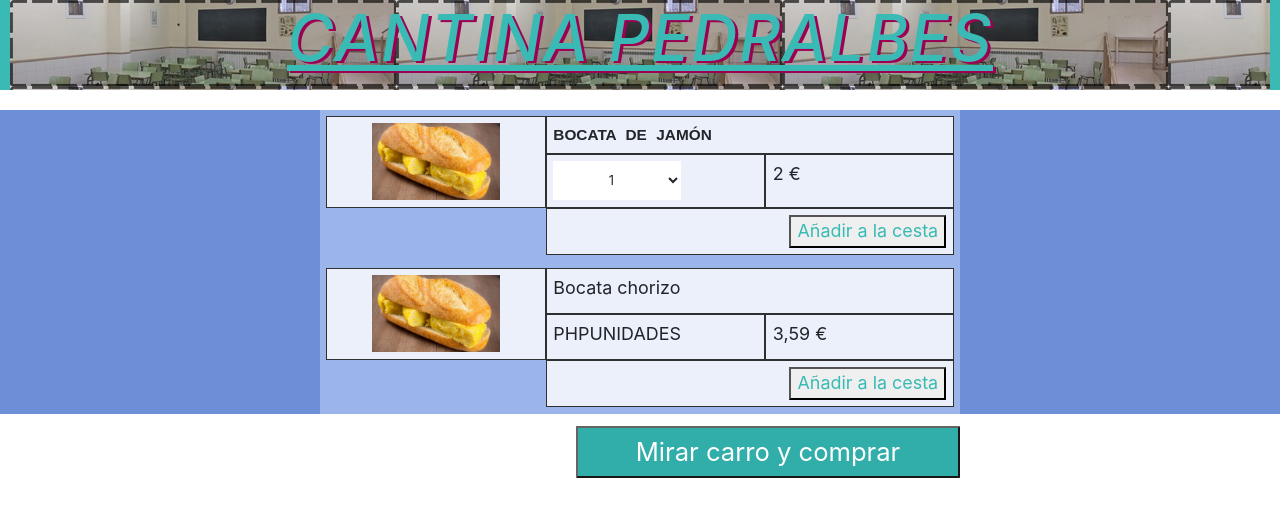
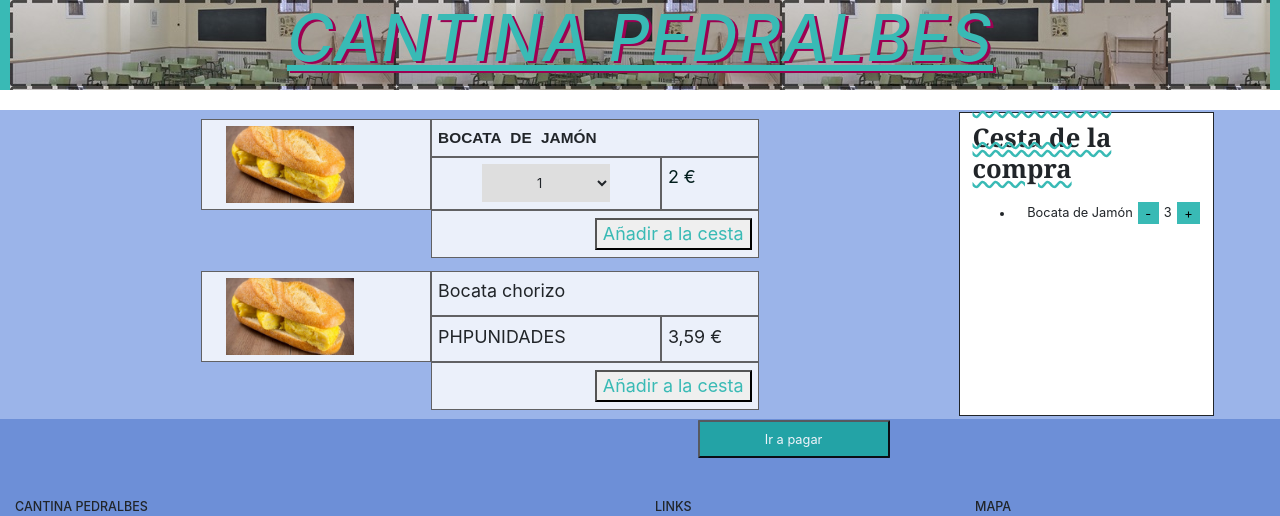
Before and after one commit to RiSoKa44/projecteCantina, a PHP site: page /menu.php in a window 1280 px wide; the page is wider, and only the part inside the window is pictured. Shown: the top 516 px of that part. Run offline with PHP 8.4, Linux system fonts and the light colour scheme.

Commit message:
lista de la compra lateral en menu

```diff
--- a/css/menu.css
+++ b/css/menu.css
@@ -19,23 +19,30 @@
 }
 
 .imgProd {
-  margin-left: 3vw;
+  margin-left: 1.4vw;
   height: 6vw;
   max-width: 10vw;
 }
-
-.grid-container {
-  width: 50%;
+.gridGeneral{
+  width: 100%;
   margin: auto;
   display: grid;
-  grid-template-columns: 35% 35% 30%;
+  grid-template-columns: 75% 25%;
+  background-color: #9BB4E9;
+  padding: 0.2vw;
+}
+.grid-container {
+  width: 70%;
+  margin-left: 15vw;
+  display: grid;
+  grid-template-columns: 35% 35% 15%;
   background-color: #9BB4E9;
   padding: 0.5vw;
 }
 
 .grid-item {
   background-color: rgba(255, 255, 255, 0.8);
-  border: 0.1vw solid rgba(0, 0, 0, 0.8);
+  border: 0.01vw solid rgba(63, 62, 62, 0.8);
   padding: 0.5vw;
   font-size: 1.4vw;
   text-align: left;
@@ -55,9 +62,28 @@
   grid-column-start: 2;
   grid-column-end: 4;
 }
-
+.itemDinero{
+  font-size: 1.4vw;
+  color: #001d1c;
+}
 .oculto {
   display: none;
+}
+
+.cestaImpostor{
+  border-left: black;
+  border: 0.1vw solid;
+  background-color: white;
+  width: 80%;
+  height: 100%;
+}
+.listaCompra{
+  text-decoration: underline overline wavy #39bab5;
+  margin-left: 1vw;
+  margin-top: 0.8vw;
+  font-size: 2vw;
+  font-family: Cambria, Cochin, Georgia, Times, 'Times New Roman', serif;
+  font-weight: bold;
 }
 
 .btnMenu{
@@ -69,13 +95,13 @@
   border-radius: 0.1vw;
   opacity: 0.9;
   text-align: center;
-  font-size: 2vw;
-  height: 4vw;
-  margin-top: 1%;
-  margin-right: 40%;
-  margin-left: 45%;
+  font-size: 1vw;
+  height: 3vw;
+  margin-top: 0.1vw;
+  margin-right: 40vw;
+  margin-left: 54.5vw;
   margin-bottom: 2vw;
-  width: 30%;
+  width: 15vw;
   color: white;
 }
 
@@ -84,12 +110,42 @@
 }
 
 .myHtmlSelectBox{
+  text-align: center;
   text-align-last:center;
+
   padding-right: 5vw;
-  background: white;
-  border: black;
+  position: relative;
+  direction: initial;
+  border: 3em, black;
+  background-color: #DEDEDE;
   font-size: 1vw;
   height: 3vw;
-  padding: 0.5vw;
+  padding: 0.7vw;
   width: 10vw;
+  display: block;
+  margin: 0 auto;
+
 }
+
+.list-group-item{
+  font-size: 1vw;
+  border: none;
+  text-align: left;
+  align-content: center;
+  white-space: nowrap;
+  vertical-align: middle;
+  border-radius: 4px;
+  display: list-item;
+}
+.btnCarrito{
+  background-color: #39bab5; /* Green */
+  border: none;
+  color: black;
+  text-align: center;
+  text-decoration: none;
+  display: inline-block;
+  font-size: 1vw;
+  margin: 0.4vw 0.1vw;
+  padding: 0.1vw 0.6vw;
+  cursor: pointer;
+}
--- a/menu.php
+++ b/menu.php
@@ -5,6 +5,8 @@
 ?>
 <body>
     <div id="capsulaDiv" >
+    <div class="gridGeneral">
+        <div class="gridListaItem">
         <?php
             $menuPati = [
                 ['BOCATA DE JAMÓN','imgBocata.jpg', 2.00]
@@ -21,13 +23,13 @@
                         <div class="grid-item item2 nmbtxt">'.$elemento[0].'</div>
                         <div class="grid-item">
                         <select class="myHtmlSelectBox" name="my_HtmlSelectBox">
-                            <option selected="yes">1</option>
-                            <option>2</option>
-                            <option>3</option>
-                            <option>4</option>
-                            <option>5</option>
+                            <option class="optionSel" selected="yes">1</option>
+                            <option class="optionSel">2</option>
+                            <option class="optionSel">3</option>
+                            <option class="optionSel">4</option>
+                            <option class="optionSel">5</option>
                         </select></div>
-                        <div class="grid-item">'.str_replace('.',',',$elemento[2]).' €</div>
+                        <div class="grid-item itemDinero">'.str_replace('.',',',$elemento[2]).' €</div>
                         <div class="grid-item item2">
                             <button class="addCesta" type="button" onclick="addCesta(\''.$elemento[0].'\',\''.$elemento[1].'\', \''.$elemento[2].'\')">Añadir a la cesta</button>
                         </div>
@@ -50,9 +52,23 @@
             }
             echo '</div>';
         ?>
+        </div>
+        <div class="gridListaItem">
+        <div class="cestaImpostor">
+        <h2 class="listaCompra">Cesta de la compra</h2>
+            <ul>
+                <li class="list-group-item mx-4">
+                    Bocata de Jamón
+                    <button class="btnCarrito" X > - </button>
+                    3
+                    <button class="btnCarrito" X > + </button>
+                </li>
+            </ul>
+        </div>
+        </div>
     </div>
     <?php
-        echo '<button class="btnMenu" type="button" onclick="location.href=\'confirmarComanda.php\'">Mirar carro y comprar</button>';
+        echo '<button class="btnMenu" type="button" onclick="location.href=\'confirmarComanda.php\'">Ir a pagar</button>';
     ?>
 </body>
 <?php
```
